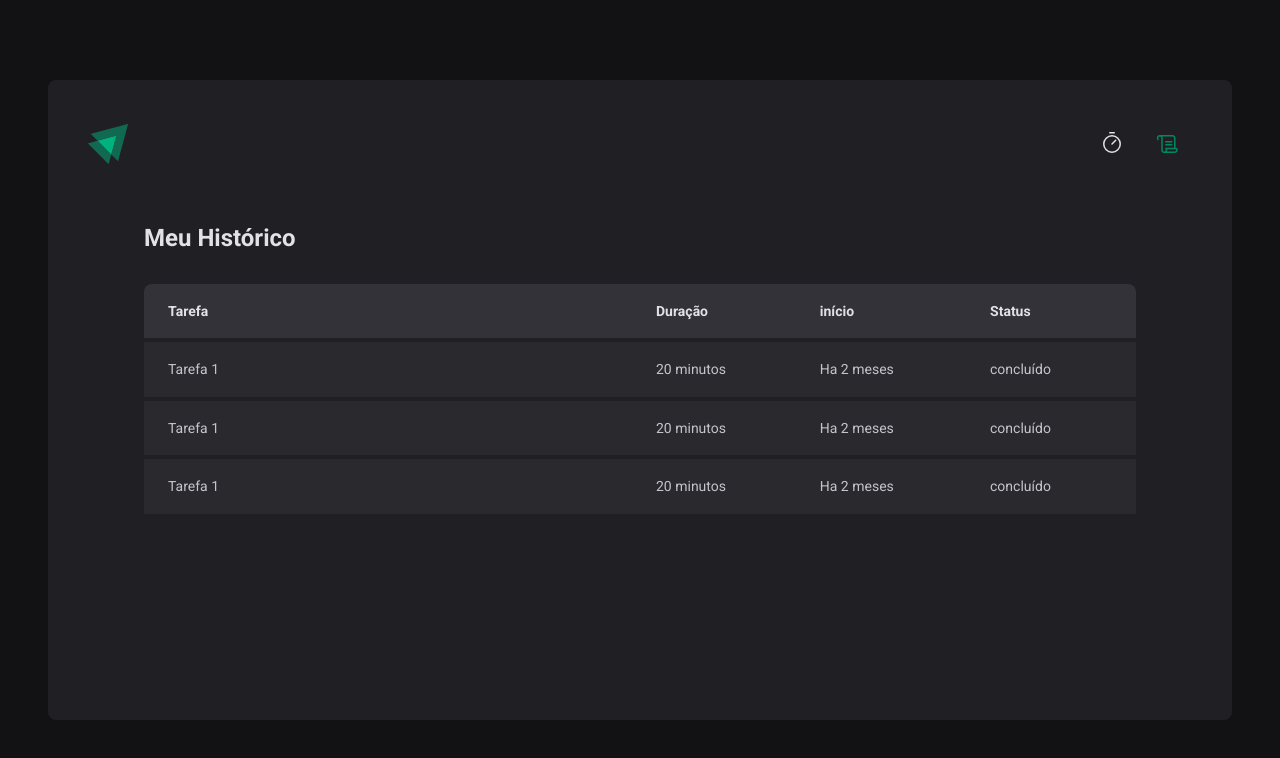
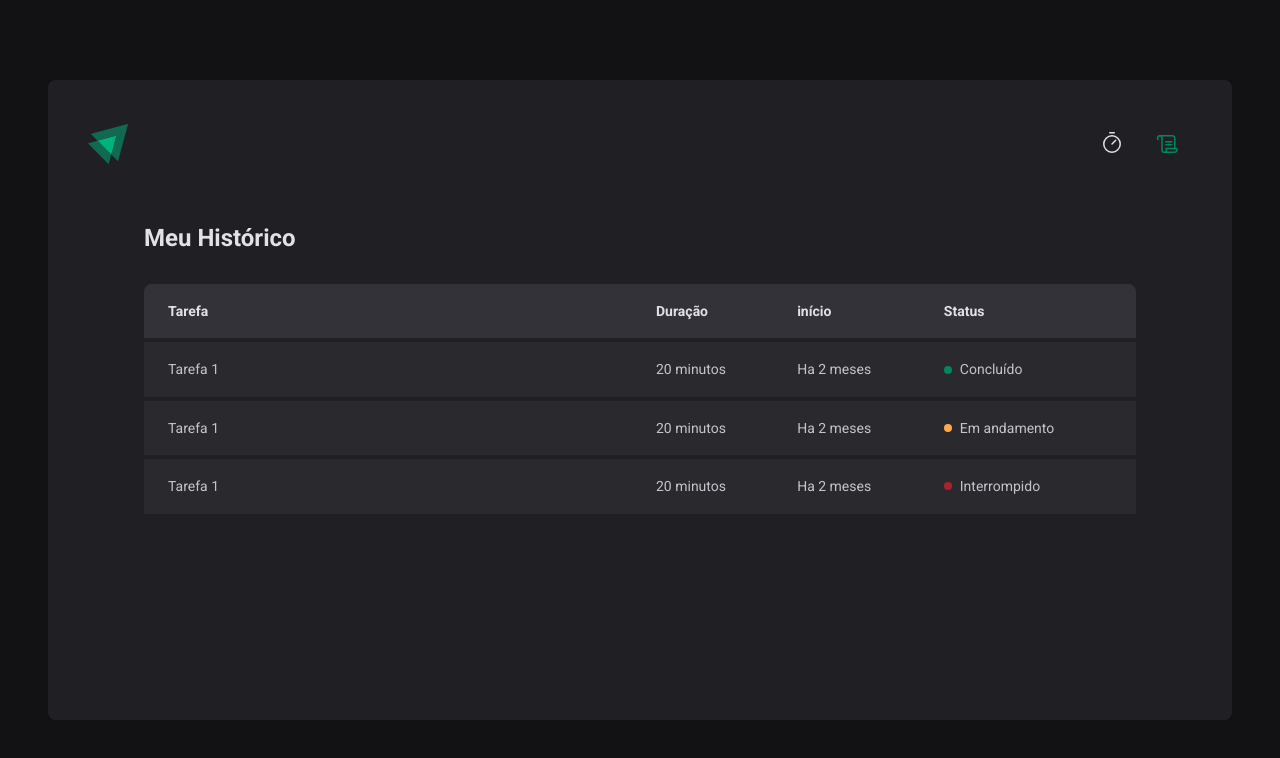
Before and after one commit to georgearmando/ignite-timer-web, a React (Vite) app: page /history in a window 1280 px wide. Shown: the top 758 px of the page. Built offline with nearby package versions, Linux system fonts and the light colour scheme.

Commit message:
create status component

```diff
--- a/src/pages/History/index.tsx
+++ b/src/pages/History/index.tsx
@@ -1,4 +1,4 @@
-import { HistoryContainer, HistoryList } from './styles'
+import { HistoryContainer, HistoryList, Status } from './styles'
 
 export function History() {
   return (
@@ -20,19 +20,25 @@
               <td>Tarefa 1</td>
               <td>20 minutos</td>
               <td>Ha 2 meses</td>
-              <td>concluído</td>
+              <td>
+                <Status statusColor="green">Concluído</Status>
+              </td>
             </tr>
             <tr>
               <td>Tarefa 1</td>
               <td>20 minutos</td>
               <td>Ha 2 meses</td>
-              <td>concluído</td>
+              <td>
+                <Status statusColor="yellow">Em andamento</Status>
+              </td>
             </tr>
             <tr>
               <td>Tarefa 1</td>
               <td>20 minutos</td>
               <td>Ha 2 meses</td>
-              <td>concluído</td>
+              <td>
+                <Status statusColor="red">Interrompido</Status>
+              </td>
             </tr>
           </tbody>
         </table>
--- a/src/pages/History/styles.ts
+++ b/src/pages/History/styles.ts
@@ -59,3 +59,28 @@
     }
   }
 `
+
+const STATUS_COLORS = {
+  yellow: 'yellow-500',
+  green: 'green-500',
+  red: 'red-500',
+} as const
+
+interface StatusProps {
+  // Informamos que os valores de statuscolor sao as chaves do objecto STATUS_COLOR
+  statusColor: keyof typeof STATUS_COLORS
+}
+
+export const Status = styled.span<StatusProps>`
+  display: flex;
+  align-items: center;
+  gap: 0.5rem;
+
+  &::before {
+    content: '';
+    width: 0.5rem;
+    height: 0.5rem;
+    border-radius: 9999px;
+    background: ${(props) => props.theme[STATUS_COLORS[props.statusColor]]};
+  }
+`
```
